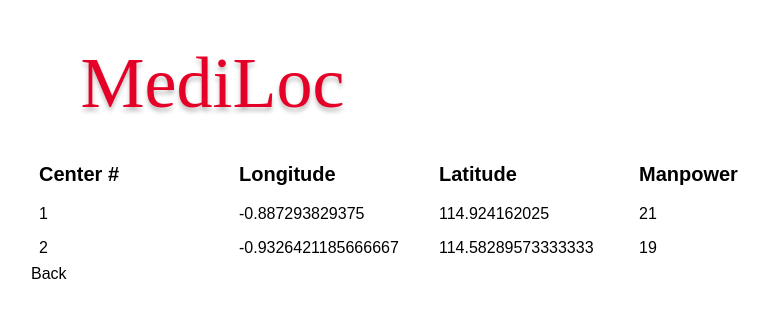
After one commit to danielhariyanto/MediLoc_2.0, a Flask app: page /database2 in a window 1280 px wide. The commit adds this page. Shown: the top 318 px of the page, without its empty margins (209-978 px from the left). Run offline with Flask 2, Linux system fonts and the light colour scheme; data comes from the database, SQL or seed files in the repository; some web fonts are replaced.

Commit message:
added algorithm functionality

```diff
--- /dev/null
+++ b/algorithm.py
@@ -0,0 +1,70 @@
+import pandas as pd
+import numpy as np
+import matplotlib.pyplot as plt
+from sklearn.cluster import KMeans
+
+def run(ID, XCOORDINATES, YCOORDINATES, POPULATION, CENTROIDS, MANPOWER):
+    ##CREATE VILLAGE DATAFRAME##
+    VILLAGES = pd.DataFrame({
+        'x': XCOORDINATES,
+        'y': YCOORDINATES,
+    })
+
+    kmeans = KMeans(n_clusters=CENTROIDS)
+    kmeans.fit(VILLAGES)
+
+    labels = kmeans.predict(VILLAGES)  # determines which points are assigned to each centroid
+    labels = [label+1 for label in labels]
+
+    VILLAGES['id'] = ID
+    VILLAGES['colorID'] = labels
+    VILLAGES['population'] = POPULATION
+    ##VILLAGE DATAFRAME COMPLETE##
+
+    ##CREATE CENTERS DATAFRAME##
+    centroids = kmeans.cluster_centers_  # returns list containing x-y coordinates (in list) of centroids
+
+    centroidx = []
+    centroidy = []
+
+    for i in range(CENTROIDS):
+        centroidx.append(centroids[i][0])
+        centroidy.append(centroids[i][1])
+
+    CENTERS = pd.DataFrame({
+        'x': centroidx,
+        'y': centroidy,
+        'colorID': list(dict.fromkeys(labels))
+    })
+
+    ##manpower calculations based on population##
+    organizedvillages = []
+    for i in CENTERS['colorID']:
+        cluster = []
+        for j in range(len(VILLAGES)):
+            if VILLAGES['colorID'][j] == i:
+                cluster.append(VILLAGES['population'][j])
+        organizedvillages.append(cluster)
+
+    totalpop = VILLAGES['population'].sum()
+
+    manpower = []
+    for i in range(CENTROIDS):
+        ratio = sum(organizedvillages[i])/totalpop
+        manpower.append(round(ratio*MANPOWER))
+
+    CENTERS['manpower'] = manpower
+
+    ##CENTERS DATAFRAME COMPLETE##
+
+    return VILLAGES, CENTERS
+
+"""
+ID = [1,2,3,4,5]
+XCOORDINATES = [-1.3413585278, -1.2912895391, -1.4430378564, -1.3380549495, -1.3840901205]
+YCOORDINATES = [113.9896384, 113.850936, 113.7740317, 113.6902609, 113.9250936]
+POPULATION = [12,21,34,54,67]
+CENTROIDS = 3
+MANPOWER = 30
+print(run(ID, XCOORDINATES, YCOORDINATES, POPULATION, CENTROIDS, MANPOWER))
+"""
--- a/app.py
+++ b/app.py
@@ -1,6 +1,7 @@
 from flask import Flask, render_template, url_for, request, redirect
 from flask_sqlalchemy import SQLAlchemy
 from datetime import datetime
+import algorithm
 
 app = Flask(__name__)
 app.config['SQLALCHEMY_DATABASE_URI'] = 'sqlite:///test.db'  # three forward slashes for relative path (no need to specify an exact location)
@@ -11,11 +12,21 @@
     longitude = db.Column(db.Float)
     latitude = db.Column(db.Float)
     population = db.Column(db.Integer)
-    date_created = db.Column(db.DateTime, default=datetime.utcnow)
+    assigned_center = db.Column(db.Integer)
 
     def __repr__(self):
         """returns a string every time we create a new element using village's id"""
         return '<Village %r>' % self.id
+
+class Center(db.Model):
+    id = db.Column(db.Integer, primary_key=True)
+    colorID = db.Column(db.Integer)
+    longitude = db.Column(db.Float)
+    latitude = db.Column(db.Float)
+    manpower = db.Column(db.Integer)
+
+    def __repr__(self):
+        return '<Center %r>' % self.id
 
 
 @app.route('/', methods=['POST', 'GET'])
@@ -25,7 +36,7 @@
         village_coordinatesLong = request.form['coordinatesLong']
         village_coordinatesLat = request.form['coordinatesLat']
         village_pop = request.form['population']
-        new_village = Village(longitude=village_coordinatesLong, latitude=village_coordinatesLat, population=village_pop)
+        new_village = Village(longitude=village_coordinatesLong, latitude=village_coordinatesLat, population=village_pop, assigned_center=None)
 
         try:
             db.session.add(new_village)
@@ -38,11 +49,12 @@
         longitudespass = [i for i in db.session.query(Village.longitude)]
         latitudespass = [j for j in db.session.query(Village.latitude)]
         populationpass = [k for k in db.session.query(Village.population)]
-        return render_template('index.html', longitudespass=longitudespass, latitudespass=latitudespass, populationpass=populationpass)
+        centerpass = [l for l in db.session.query(Village.assigned_center)]
+        return render_template('index.html', longitudespass=longitudespass, latitudespass=latitudespass, populationpass=populationpass, centerpass=centerpass)
 
 @app.route('/database', methods=['GET'])
 def showdb():
-    villages = Village.query.order_by(Village.date_created).all()  # looks at database contents in order of date created and returns all of them
+    villages = Village.query.order_by(Village.assigned_center).all()  # looks at database contents in order of date created and returns all of them
     return render_template('database.html', villages=villages)
 
 @app.route('/delete/<int:id>')  # uses unique id to delete village
@@ -53,7 +65,7 @@
     try:
         db.session.delete(village_to_delete)
         db.session.commit()  # deletes village from database
-        return redirect('/')  # after deletion, redirect back to homepage
+        return redirect('/database')  # after deletion, redirect back to homepage
     except:
         return 'There was an issue deleting your village'  # if there ever is a complication, this String will be returned
 
@@ -64,8 +76,6 @@
     village = Village.query.get_or_404(id)  # attempts to get village by id; if id does not exist, will display 404
 
     if request.method == 'POST':
-        village.longitude = request.form['coordinatesLong']
-        village.latitude = request.form['coordinatesLat']
         village.population = request.form['population']
 
         try:
@@ -78,5 +88,52 @@
         return render_template('update.html', village=village)
 
 
+@app.route('/run', methods=['GET', 'POST'])
+def run_algorithm():
+    if request.method == 'POST':
+        CENTROIDS = int(request.form['centroids'])
+        MANPOWER = int(request.form['manpower'])
+
+        ID = [i for (i, ) in db.session.query(Village.id).all()]
+        XCOORDINATES = [i for (i, ) in db.session.query(Village.longitude).all()]
+        YCOORDINATES = [i for (i, ) in db.session.query(Village.latitude).all()]
+        POPULATION = [i for (i, ) in db.session.query(Village.population).all()]
+
+        VILLAGES, CENTERS = algorithm.run(ID, XCOORDINATES, YCOORDINATES, POPULATION, CENTROIDS, MANPOWER)
+
+        for i in range(len(ID)):
+            village = Village.query.get_or_404(int(VILLAGES['id'][i]))
+            village.assigned_center = int(VILLAGES['colorID'][i])
+
+
+        # delete existing centers from previous runs
+        try:
+            db.session.query(Center).delete()
+            db.session.commit()
+        except:
+            return 'There was an issue deleting your village'
+
+        for i in range(len(CENTERS['colorID'])):
+            new_center = Center(colorID=int(CENTERS['colorID'][i]), longitude=CENTERS['x'][i], latitude=CENTERS['y'][i], manpower=int(CENTERS['manpower'][i]))
+            try:
+                db.session.add(new_center)
+            except:
+                'oops'
+
+        try:
+            db.session.commit()
+            return redirect('/database') #CHANGE TO HOMEPAGE
+        except:
+            return 'There was an issue running the algorithm'
+
+    else:
+        return render_template('run.html')
+
+@app.route('/database2', methods=['GET'])
+def showdb2():
+    centers = Center.query.order_by(Center.colorID).all()  # looks at database contents in order of date created and returns all of them
+    return render_template('database2.html', centers=centers)
+
+
 if __name__ == "__main__":
     app.run(debug=True)
--- a/templates/database.html
+++ b/templates/database.html
@@ -24,7 +24,7 @@
       <th>Longitude</th>
       <th>Latitude</th>
       <th>Cases</th>
-      <th>Updated</th>
+      <th>Assigned Center #</th>
       <th></th>
     </tr>
     {% for village in villages %}  <!--for loop using Jinja syntax-->
@@ -32,7 +32,7 @@
         <td>{{ village.longitude }}</td>
         <td>{{ village.latitude }}</td>
         <td>{{ village.population }}</td>
-        <td>{{ village.date_created.date() }}</td>
+        <td>{{ village.assigned_center }}</td>
         <td>
           <a href="/update/{{village.id}}">Update</a>
           <a style="margin-left: 2em" href="/delete/{{village.id}}">Delete</a>
--- /dev/null
+++ b/templates/database2.html
@@ -0,0 +1,41 @@
+<!--MAIN HTML FILE SHOWING TO-DO LIST-->
+
+{% extends 'base.html' %}
+
+{% block head %}
+<title>MediLoc</title>
+{% endblock %}
+
+{% block body %}
+<div class="content">
+  <h1 style="text-align: center">MediLoc</h1>
+  {% if centers|length < 1 %}
+  <h4 style="text-align: center">Optimal Center Locations</h4>
+  {% else %}
+  <table>
+    <colgroup>
+      <col style="width: 25%">
+      <col style="width: 25%">
+      <col style="width: 25%">
+      <col style="width: 25%">
+    </colgroup>
+    <tr>
+      <th>Center #</th>
+      <th>Longitude</th>
+      <th>Latitude</th>
+      <th>Manpower</th>
+    </tr>
+    {% for center in centers %}  <!--for loop using Jinja syntax-->
+      <tr>
+        <td>{{ center.colorID }}</td>
+        <td>{{ center.longitude }}</td>
+        <td>{{ center.latitude }}</td>
+        <td>{{ center.manpower }}</td>
+      </tr>
+    {% endfor %}
+  </table>
+  {% endif %}
+<div>
+    <a href="/" class="button">Back</a>
+</div>
+{% endblock %}
--- a/templates/index.html
+++ b/templates/index.html
@@ -30,6 +30,9 @@
     <input type="hidden" name="coordinatesLat" id="coordinatesLat">
     <input type="number" name="population" id="population" placeholder="Enter number of cases">
     <input type="submit" value="Add Village">
+  </form>
+  <form action="run">
+    <input type="submit" value="RUN" />
   </form>
 </div>
 </div>
--- a/templates/update.html
+++ b/templates/update.html
@@ -9,12 +9,10 @@
 
 {% block body %}
   <div class="content">
-    <h1 style="text-align: center">Update Village</h1>
+    <h2 style="text-align: center">Update Number of Cases</h2>
 
     <div class="form">
       <form action="/update/{{village.id}}" method="POST">
-        <input type="number" step="any" name="coordinatesLong" id="coordinatesLong" value="{{village.longitude}}">
-        <input type="number" step="any" name="coordinatesLat" id="coordinatesLat" value="{{village.latitude}}">
         <input type="number" name="population" id="population" value="{{village.population}}">
         <input type="submit" value="Update">
       </form>
```
Also changed, not shown: templates/run.html (added, +22 -0 lines), test.db.
